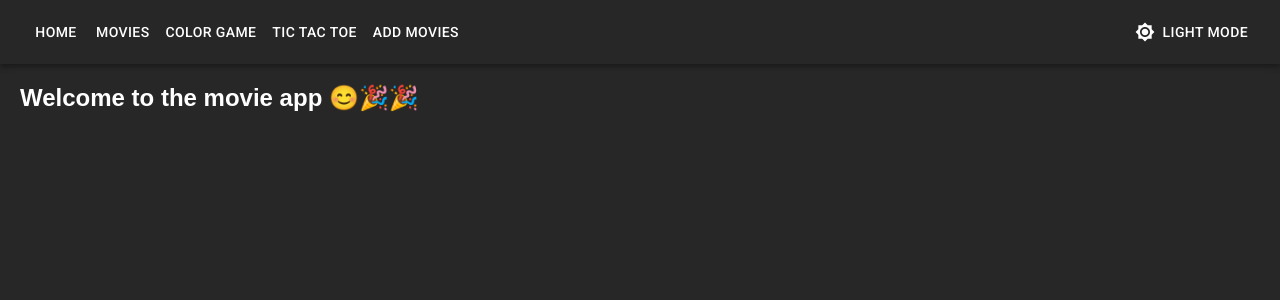
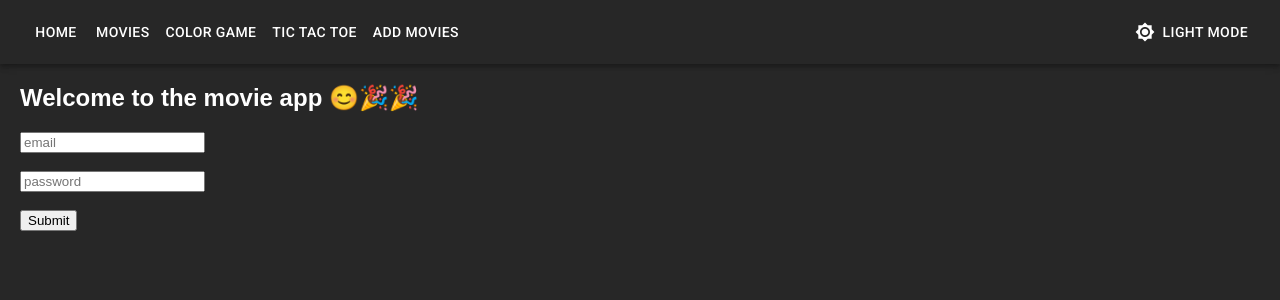
Before and after one commit to Gobinath26/B30wd-Tamil-Copy-Movieapp-React-Heroku-Final-Ragav, a React (Create React App) app: page / in a window 1280 px wide. Shown: the top 300 px of the page. Built offline with nearby package versions, Linux system fonts and the light colour scheme.

Commit message:
edit & addmovie

```diff
--- a/src/AddMovie.js
+++ b/src/AddMovie.js
@@ -1,30 +1,71 @@
 import Button from "@mui/material/Button";
 import TextField from "@mui/material/TextField";
-import { useState } from "react";
+import { useFormik } from "formik";
 import { useHistory } from "react-router-dom";
+import * as yup from "yup";
 import { API } from "./global";
 
+// Task 15mins
+// Validation - on Add movie
+// name - required
+// poster - min 4 chars, required
+// rating - 0 - 10, required
+// summary - min 20 chars, required
+// trailer -min 4, required
+
+// Task 10mins
+// Validation - on Edit movie
+// name - required
+// poster - min 4 chars, required
+// rating - 0 - 10, required
+// summary - min 20 chars, required
+// trailer -min 4, required
+
+export const movieValidationSchema = yup.object({
+  name: yup.string().required("Why not fill this name? 😉"),
+  poster: yup
+    .string()
+    .required("Why not fill this poster? 😉")
+    .min(4, "Need a longer poster 😄"),
+  rating: yup.number().min(0).max(10).required("Why not fill this rating? 😉"),
+  summary: yup
+    .string()
+    .required("Why not fill this summary? 😉")
+    .min(20, "Need a longer summary 😄"),
+  trailer: yup
+    .string()
+    .required("Why not fill this trailer? 😉")
+    .min(4, "Need a longer trailer 😄"),
+});
+
 export function AddMovie() {
-  const [name, setName] = useState("");
-  const [poster, setPoster] = useState("");
-  const [rating, setRating] = useState("");
-  const [summary, setSummary] = useState("");
-  const [trailer, setTrailer] = useState("");
+  // const [name, setName] = useState("");
+  // const [poster, setPoster] = useState("");
+  // const [rating, setRating] = useState("");
+  // const [summary, setSummary] = useState("");
+  // const [trailer, setTrailer] = useState("");
   const history = useHistory();
 
-  const addMovie = () => {
-    const newMovie = {
-      name: name,
-      poster: poster,
-      rating: rating,
-      summary: summary,
-      trailer: trailer,
-    };
+  const formik = useFormik({
+    initialValues: {
+      name: "",
+      poster: "",
+      rating: "",
+      summary: "",
+      trailer: "",
+    },
+    validationSchema: movieValidationSchema,
+    onSubmit: (newMovie) => {
+      addMovie(newMovie);
+    },
+  });
 
-    // 1. method must be POST
-    // 2. body - JSON data
-    // 3. headers - JSON data
-    // After POST is complete ->  movie to /movies
+  const addMovie = (newMovie) => {
+    console.log("onSubmit", newMovie);
+    // // 1. method must be POST
+    // // 2. body - JSON data
+    // // 3. headers - JSON data
+    // // After POST is complete ->  movie to /movies
     fetch(`${API}/movies/`, {
       method: "POST",
       body: JSON.stringify(newMovie),
@@ -32,42 +73,93 @@ export function AddMovie() {
         "Content-Type": "application/json",
       },
     }).then(() => history.push("/movies"));
-
-    // setMovieList([...movieList, newMovie]);
   };
   return (
-    <div className="add-movie-form">
+    <form onSubmit={formik.handleSubmit} className="add-movie-form">
       <TextField
-        onChange={(event) => setName(event.target.value)}
         label="Name"
         variant="outlined"
+        id="name"
+        name="name"
+        onChange={formik.handleChange}
+        value={formik.values.name}
+        onBlur={formik.handleBlur}
+        error={formik.touched.name && formik.errors.name}
+        helperText={
+          formik.touched.name && formik.errors.name ? formik.errors.name : ""
+        }
       />
+
       {/* <input /> */}
       <TextField
         type="text"
         label="Poster"
-        onChange={(event) => setPoster(event.target.value)}
+        id="poster"
+        name="poster"
+        onChange={formik.handleChange}
+        value={formik.values.poster}
+        onBlur={formik.handleBlur}
+        error={formik.touched.poster && formik.errors.poster}
+        helperText={
+          formik.touched.poster && formik.errors.poster
+            ? formik.errors.poster
+            : ""
+        }
       />
+
       <TextField
         type="text"
         label="Rating"
-        onChange={(event) => setRating(event.target.value)}
+        id="rating"
+        name="rating"
+        onChange={formik.handleChange}
+        value={formik.values.rating}
+        onBlur={formik.handleBlur}
+        error={formik.touched.rating && formik.errors.rating}
+        helperText={
+          formik.touched.rating && formik.errors.rating
+            ? formik.errors.rating
+            : ""
+        }
       />
+
       <TextField
         type="text"
         label="Summary"
-        onChange={(event) => setSummary(event.target.value)}
+        id="summary"
+        name="summary"
+        onChange={formik.handleChange}
+        value={formik.values.summary}
+        onBlur={formik.handleBlur}
+        error={formik.touched.summary && formik.errors.summary}
+        helperText={
+          formik.touched.summary && formik.errors.summary
+            ? formik.errors.summary
+            : ""
+        }
       />
+
       <TextField
         type="text"
         label="Trailer"
-        onChange={(event) => setTrailer(event.target.value)}
+        id="trailer"
+        name="trailer"
+        onChange={formik.handleChange}
+        value={formik.values.trailer}
+        onBlur={formik.handleBlur}
+        error={formik.touched.trailer && formik.errors.trailer}
+        helperText={
+          formik.touched.trailer && formik.errors.trailer
+            ? formik.errors.trailer
+            : ""
+        }
       />
+
       {/* copy the movieList and add new movie to it */}
       {/* <button></button> */}
-      <Button onClick={() => addMovie()} variant="contained">
+      <Button type="submit" variant="contained">
         Add movie
       </Button>
-    </div>
+    </form>
   );
 }
--- a/src/App.js
+++ b/src/App.js
@@ -12,6 +12,7 @@ import { Redirect, Route, Switch, useHistory } from "react-router-dom";
 import { AddColor } from "./AddColor";
 import { AddMovie } from "./AddMovie";
 import "./App.css";
+import { BasicForm } from "./BasicForm";
 import { EditMovie } from "./EditMovie";
 import { INITIAL_MOVIE_LIST } from "./INITIAL_MOVIE_LIST";
 import { MovieDetails } from "./MovieDetails";
@@ -109,6 +110,7 @@ export default function App() {
             <Switch>
               <Route exact path="/">
                 <Msg />
+                <BasicForm />
               </Route>
               <Route path="/films">
                 <Redirect to="/movies" />
--- /dev/null
+++ b/src/BasicForm.js
@@ -0,0 +1,55 @@
+import { useFormik } from "formik";
+import * as yup from "yup";
+
+const formValidationSchema = yup.object({
+  email: yup
+    .string()
+    .required("Why not fill this email? 😉")
+    .min(5, "Need a longer email 😄"),
+  password: yup
+    .string()
+    .required("Why not fill this password? 😉")
+    .min(8, "Need a longer password 😄")
+    .max(12, "Too much password 😅"),
+});
+
+export function BasicForm() {
+  const formik = useFormik({
+    initialValues: { email: "", password: "" },
+    validationSchema: formValidationSchema,
+    onSubmit: (values) => {
+      console.log("onSubmit", values);
+    },
+  });
+  return (
+    <form onSubmit={formik.handleSubmit}>
+      <input
+        type="email"
+        id="email"
+        name="email"
+        value={formik.values.email}
+        onChange={formik.handleChange}
+        onBlur={formik.handleBlur}
+        placeholder="email"
+      />
+      <br />
+      {formik.touched.email && formik.errors.email ? formik.errors.email : ""}
+      <br />
+      <input
+        type="text"
+        id="password"
+        name="password"
+        value={formik.values.password}
+        onChange={formik.handleChange}
+        onBlur={formik.handleBlur}
+        placeholder="password"
+      />
+      <br />
+      {formik.touched.password && formik.errors.password
+        ? formik.errors.password
+        : ""}
+      <br />
+      <button type="submit">Submit</button>
+    </form>
+  );
+}
--- a/src/EditMovie.js
+++ b/src/EditMovie.js
@@ -1,7 +1,9 @@
 import Button from "@mui/material/Button";
 import TextField from "@mui/material/TextField";
+import { useFormik } from "formik";
 import { useEffect, useState } from "react";
 import { useHistory, useParams } from "react-router-dom";
+import { movieValidationSchema } from "./AddMovie";
 import { API } from "./global";
 
 export function EditMovie({ movieList, setMovieList }) {
@@ -27,22 +29,24 @@ export function EditMovie({ movieList, setMovieList }) {
 }
 
 function EditMovieForm({ movie }) {
-  const [name, setName] = useState(movie.name);
-  const [poster, setPoster] = useState(movie.poster);
-  const [rating, setRating] = useState(movie.rating);
-  const [summary, setSummary] = useState(movie.summary);
-  const [trailer, setTrailer] = useState(movie.trailer);
   const history = useHistory();
 
-  const editMovie = () => {
-    const updatedMovie = {
-      name: name,
-      poster: poster,
-      rating: rating,
-      summary: summary,
-      trailer: trailer,
-    };
+  const formik = useFormik({
+    initialValues: {
+      name: movie.name,
+      poster: movie.poster,
+      rating: movie.rating,
+      summary: movie.summary,
+      trailer: movie.trailer,
+    },
+    validationSchema: movieValidationSchema,
+    onSubmit: (updatedMovie) => {
+      editMovie(updatedMovie);
+    },
+  });
 
+  const editMovie = (updatedMovie) => {
+    console.log("Updated", updatedMovie);
     // 1. method must be PUT & pass id
     // 2. body - JSON data
     // 3. headers - JSON data
@@ -57,43 +61,91 @@ function EditMovieForm({ movie }) {
   };
 
   return (
-    <div className="add-movie-form">
+    <form onSubmit={formik.handleSubmit} className="add-movie-form">
       <TextField
-        value={name}
-        onChange={(event) => setName(event.target.value)}
         label="Name"
         variant="outlined"
+        id="name"
+        name="name"
+        onChange={formik.handleChange}
+        value={formik.values.name}
+        onBlur={formik.handleBlur}
+        error={formik.touched.name && formik.errors.name}
+        helperText={
+          formik.touched.name && formik.errors.name ? formik.errors.name : ""
+        }
       />
+
       {/* <input /> */}
       <TextField
-        value={poster}
         type="text"
         label="Poster"
-        onChange={(event) => setPoster(event.target.value)}
+        id="poster"
+        name="poster"
+        onChange={formik.handleChange}
+        value={formik.values.poster}
+        onBlur={formik.handleBlur}
+        error={formik.touched.poster && formik.errors.poster}
+        helperText={
+          formik.touched.poster && formik.errors.poster
+            ? formik.errors.poster
+            : ""
+        }
       />
+
       <TextField
-        value={rating}
         type="text"
         label="Rating"
-        onChange={(event) => setRating(event.target.value)}
+        id="rating"
+        name="rating"
+        onChange={formik.handleChange}
+        value={formik.values.rating}
+        onBlur={formik.handleBlur}
+        error={formik.touched.rating && formik.errors.rating}
+        helperText={
+          formik.touched.rating && formik.errors.rating
+            ? formik.errors.rating
+            : ""
+        }
       />
+
       <TextField
-        value={summary}
         type="text"
         label="Summary"
-        onChange={(event) => setSummary(event.target.value)}
+        id="summary"
+        name="summary"
+        onChange={formik.handleChange}
+        value={formik.values.summary}
+        onBlur={formik.handleBlur}
+        error={formik.touched.summary && formik.errors.summary}
+        helperText={
+          formik.touched.summary && formik.errors.summary
+            ? formik.errors.summary
+            : ""
+        }
       />
+
       <TextField
-        value={trailer}
         type="text"
         label="Trailer"
-        onChange={(event) => setTrailer(event.target.value)}
+        id="trailer"
+        name="trailer"
+        onChange={formik.handleChange}
+        value={formik.values.trailer}
+        onBlur={formik.handleBlur}
+        error={formik.touched.trailer && formik.errors.trailer}
+        helperText={
+          formik.touched.trailer && formik.errors.trailer
+            ? formik.errors.trailer
+            : ""
+        }
       />
+
       {/* copy the movieList and add new movie to it */}
       {/* <button></button> */}
-      <Button onClick={() => editMovie()} variant="contained" color="success">
+      <Button color="success" type="submit" variant="contained">
         Save
       </Button>
-    </div>
+    </form>
   );
 }
```
